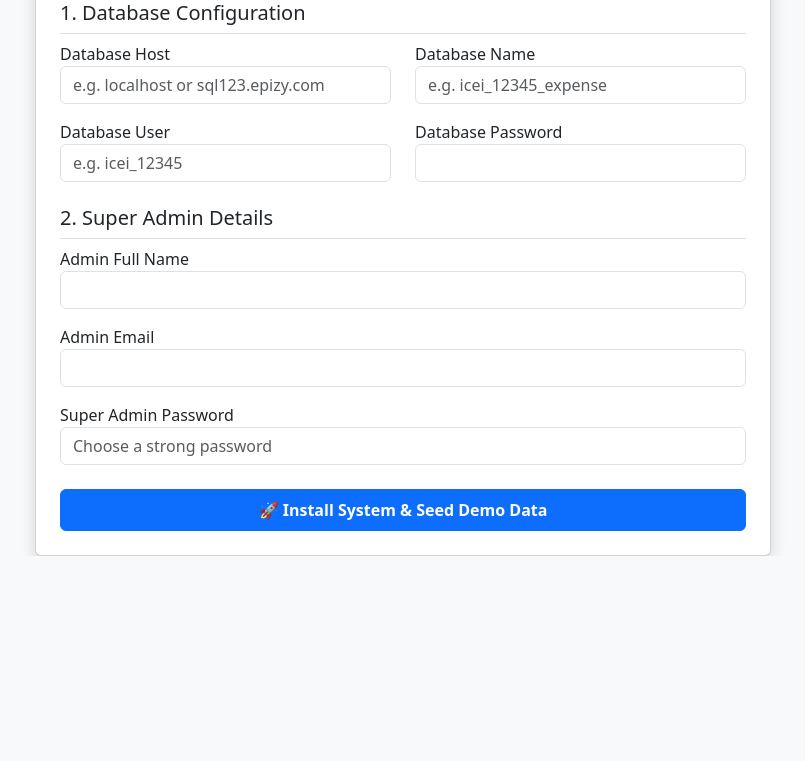
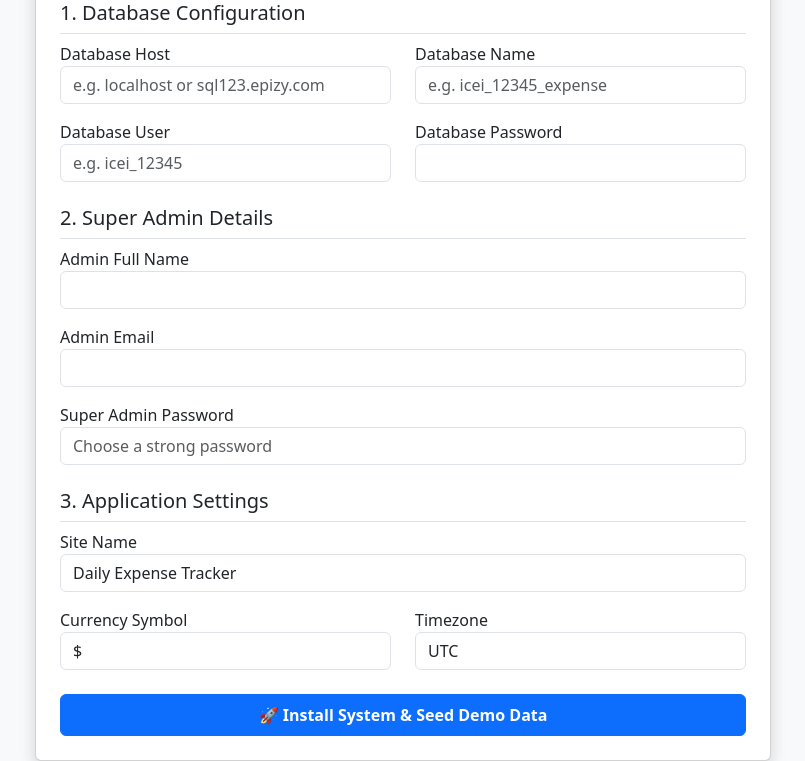
Before and after one commit to jayshreeganesh/daily-expense-tracker-system, a PHP site: page /expense_tracker/setup.php in a window 1280 px wide. Shown: the part 313-1074 px from the top of the page, without its empty margins (237-1042 px from the left). Before the commit the page ends 869 px from the top, so only its background shows below. Run offline with PHP 8.4, Linux system fonts and the light colour scheme.

Commit message:
feat(setup): Stage 1 - Implement dynamic Site Name, Currency Symbol, and Timezone settings in installer

```diff
--- a/app/views/admin/index.php
+++ b/app/views/admin/index.php
@@ -37,7 +37,7 @@
             <div class="card bg-info text-white shadow-sm h-100">
                 <div class="card-body">
                     <h5 class="card-title">Platform Total Income Flow</h5>
-                    <h2 class="display-5">$<?= number_format($data['stats']['total_money'], 2) ?></h2>
+                    <h2 class="display-5"><?= CURRENCY_SYMBOL ?><?= number_format($data['stats']['total_money'], 2) ?></h2>
                 </div>
             </div>
         </div>
--- a/app/views/reminders/index.php
+++ b/app/views/reminders/index.php
@@ -16,7 +16,7 @@
                         <div class="card-body">
                             <h5 class="card-title <?= $reminder->status == 'paid' ? 'text-decoration-line-through text-muted' : '' ?>"><?= htmlspecialchars($reminder->title) ?></h5>
                             <h6 class="card-subtitle mb-2 text-muted">Due: <?= date('M d, Y', strtotime($reminder->due_date)) ?></h6>
-                            <p class="card-text fw-bold text-danger">Amount: $<?= number_format($reminder->amount, 2) ?></p>
+                            <p class="card-text fw-bold text-danger">Amount: <?= CURRENCY_SYMBOL ?><?= number_format($reminder->amount, 2) ?></p>
                         </div>
                         <div class="card-footer bg-transparent border-0 d-flex justify-content-between">
                             <?php if($reminder->status == 'pending'): ?>
--- a/app/views/transactions/index.php
+++ b/app/views/transactions/index.php
@@ -44,7 +44,7 @@
                                         </span>
                                     </td>
                                     <td class="fw-bold <?= $tx->type == 'income' ? 'text-success' : 'text-danger' ?>">
-                                        <?= $tx->type == 'income' ? '+' : '-' ?>$<?= number_format($tx->amount, 2) ?>
+                                        <?= $tx->type == 'income' ? '+' : '-' ?><?= CURRENCY_SYMBOL ?><?= number_format($tx->amount, 2) ?>
                                     </td>
                                     <td>
                                         <form action="<?= URLROOT; ?>/transaction/delete/<?= $tx->id ?>" method="post" class="d-inline">
--- a/public/setup.php
+++ b/public/setup.php
@@ -15,6 +15,10 @@ if ($_SERVER['REQUEST_METHOD'] == 'POST') {
     $admin_name = trim($_POST['admin_name']);
     $admin_email = trim($_POST['admin_email']);
     $admin_pass = trim($_POST['admin_pass']);
+
+    $site_name = trim($_POST['site_name']);
+    $currency = trim($_POST['currency']);
+    $timezone = trim($_POST['timezone']);
 
     try {
         // Step 1: Securely Connect to MySQL
@@ -57,10 +61,15 @@ define('DB_PASS', '$db_pass');
 define('DB_NAME', '$db_name');
 define('APPROOT', dirname(dirname(__FILE__)));
 
+// Dynamic System Configuration
+define('SITENAME', '" . addslashes($site_name) . "');
+define('CURRENCY_SYMBOL', '" . addslashes($currency) . "');
+define('TIMEZONE', '" . addslashes($timezone) . "');
+date_default_timezone_set(TIMEZONE);
+
 // Dynamically determine the URLROOT based on the current server host
 \$protocol = (!empty(\$_SERVER['HTTPS']) && \$_SERVER['HTTPS'] !== 'off' || \$_SERVER['SERVER_PORT'] == 443) ? 'https://' : 'http://';
 define('URLROOT', \$protocol . \$_SERVER['HTTP_HOST']);
-define('SITENAME', 'Daily Expense Tracker');
 ";
         file_put_contents(__DIR__ . '/../app/config/config.php', $configContent);
 
@@ -187,6 +196,31 @@ define('SITENAME', 'Daily Expense Tracker');
 
 
 
+                            <!-- Step 3: Application Settings -->
+                            <div class="mb-4">
+                                <h5 class="border-bottom pb-2">3. Application Settings</h5>
+                                <div class="mb-3">
+                                    <label>Site Name</label>
+                                    <input type="text" name="site_name" class="form-control" value="Daily Expense Tracker" required>
+                                </div>
+                                <div class="row mb-3">
+                                    <div class="col-md-6">
+                                        <label>Currency Symbol</label>
+                                        <input type="text" name="currency" class="form-control" value="$" required>
+                                    </div>
+                                    <div class="col-md-6">
+                                        <label>Timezone</label>
+                                        <select name="timezone" class="form-control" required>
+                                            <option value="UTC">UTC</option>
+                                            <option value="America/New_York">America/New_York</option>
+                                            <option value="Europe/London">Europe/London</option>
+                                            <option value="Asia/Kolkata">Asia/Kolkata</option>
+                                            <option value="Australia/Sydney">Australia/Sydney</option>
+                                        </select>
+                                    </div>
+                                </div>
+                            </div>
+
                             <button type="submit" class="btn btn-primary w-100 py-2 fw-bold">
                                 🚀 Install System & Seed Demo Data
                             </button>
```
Also changed, not shown: app/config/config.example.php (+8 -1 lines), app/views/dashboard/index.php (+4 -4 lines).
